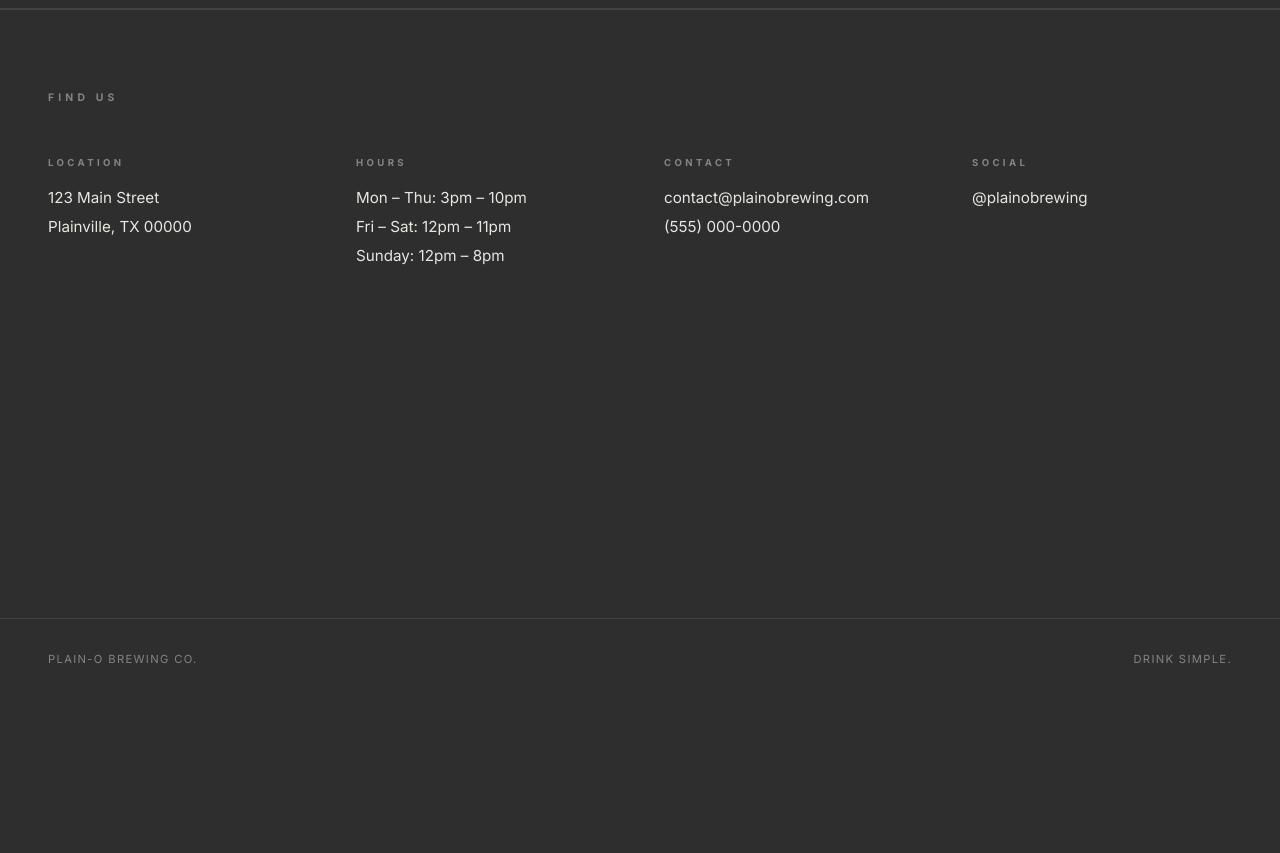
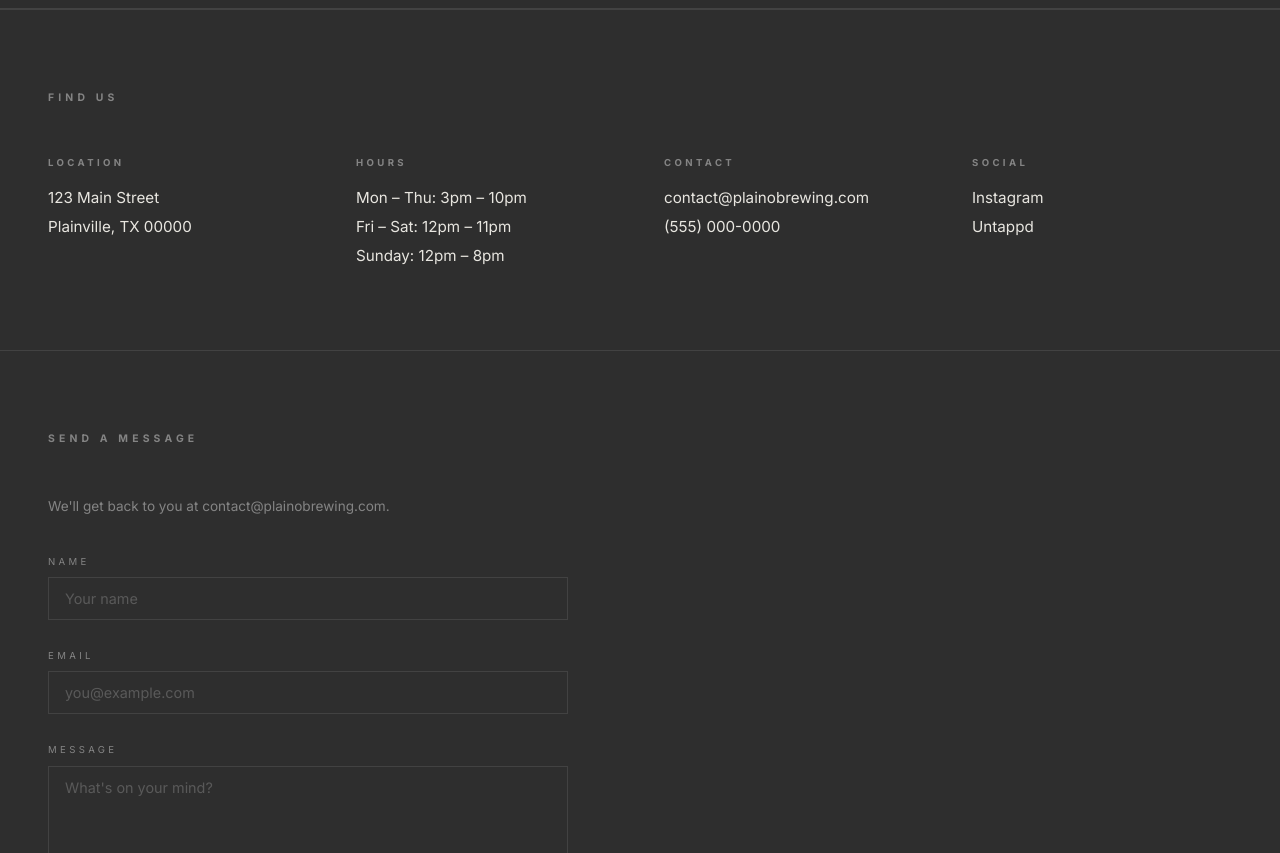
Before and after one commit to TheGreatTaubino/plaino-brewing, a plain HTML site: page pages/contact.html in a window 1280 px wide. Shown: the part 99-952 px from the top of the page. Before the commit the page ends 800 px from the top, so only its background shows below. Drawn offline with Linux system fonts and the light colour scheme.

Commit message:
Improve contact page and taplist accessibility
- Add contact form with mailto action (sends to personal email, presents as contact@plainobrewing.com)
- Wire up social links to Instagram and Untappd (ready for real handles)
- Add color name labels below taplist swatches for colorblind accessibility

Co-Authored-By: Claude Sonnet 4.6 <noreply@anthropic.com>

```diff
--- a/css/style.css
+++ b/css/style.css
@@ -486,6 +486,84 @@ section h2 {
 }
 
 /* ==========================================================================
+   TAP SWATCH LABEL
+   ========================================================================== */
+
+.tap-swatch-wrap {
+  display: flex;
+  flex-direction: column;
+  align-items: center;
+  gap: 0.4rem;
+}
+
+.tap-swatch-label {
+  font-size: 0.5rem;
+  letter-spacing: 0.2em;
+  text-transform: uppercase;
+  color: var(--muted);
+}
+
+/* ==========================================================================
+   CONTACT FORM
+   ========================================================================== */
+
+.contact-note {
+  font-size: 0.85rem;
+  color: var(--muted);
+  margin-bottom: 0.5rem;
+}
+
+.contact-form {
+  max-width: 520px;
+  display: flex;
+  flex-direction: column;
+  gap: 1.75rem;
+}
+
+.form-field {
+  display: flex;
+  flex-direction: column;
+  gap: 0.5rem;
+}
+
+.form-field label {
+  font-size: 0.6rem;
+  letter-spacing: 0.35em;
+  text-transform: uppercase;
+  color: var(--muted);
+}
+
+.form-field input,
+.form-field textarea {
+  background: transparent;
+  border: 1px solid var(--border);
+  color: var(--text);
+  font-family: var(--font);
+  font-size: 0.9rem;
+  padding: 0.75rem 1rem;
+  outline: none;
+  transition: border-color 0.2s;
+  resize: none;
+  border-radius: 0;
+  -webkit-appearance: none;
+}
+
+.form-field input:focus,
+.form-field textarea:focus {
+  border-color: var(--muted);
+}
+
+.form-field textarea {
+  min-height: 130px;
+}
+
+.form-field input::placeholder,
+.form-field textarea::placeholder {
+  color: var(--muted);
+  opacity: 0.5;
+}
+
+/* ==========================================================================
    FOOTER
    ========================================================================== */
 
--- a/pages/contact.html
+++ b/pages/contact.html
@@ -68,11 +68,34 @@
         <div class="info-block">
           <h3>Social</h3>
           <p>
-            <a href="#">@plainobrewing</a>
+            <a href="https://instagram.com/plainobrewing" target="_blank" rel="noopener">Instagram</a><br />
+            <a href="https://untappd.com/plainobrewing" target="_blank" rel="noopener">Untappd</a>
           </p>
         </div>
 
       </div>
+    </section>
+
+    <section>
+      <h2>Send a Message</h2>
+      <form class="contact-form" action="mailto:alexander.j.taube@gmail.com" method="post" enctype="text/plain">
+        <p class="contact-note">We'll get back to you at contact@plainobrewing.com.</p>
+        <div class="form-field">
+          <label for="contact-name">Name</label>
+          <input type="text" id="contact-name" name="Name" placeholder="Your name" required />
+        </div>
+        <div class="form-field">
+          <label for="contact-email">Email</label>
+          <input type="email" id="contact-email" name="Email" placeholder="you@example.com" required />
+        </div>
+        <div class="form-field">
+          <label for="contact-message">Message</label>
+          <textarea id="contact-message" name="Message" placeholder="What's on your mind?" required></textarea>
+        </div>
+        <div>
+          <button type="submit" class="btn">Send Message</button>
+        </div>
+      </form>
     </section>
   </main>
 
```
Also changed, not shown: pages/taplist.html (+24 -0 lines).
